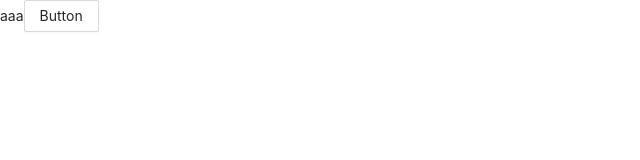
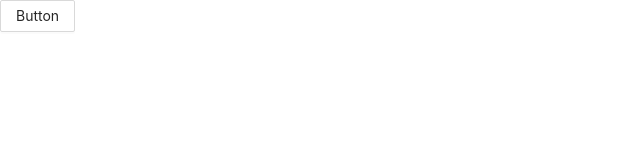
Before and after one commit to AFTM7512/workbox-web, a React app: page / in a window 1280 px wide. Shown: the top 160 px of the page, without its empty margins (0-640 px from the left). Built offline with nearby package versions, Linux system fonts and the light colour scheme.

Commit message:
update-删除多余目录结构

```diff
--- a/src/App.jsx
+++ b/src/app/App.jsx
@@ -1,11 +1,11 @@
-import style from "./test.scss"
-import "./test.less";
 import { Button } from "antd";
+
+import style from "./app.scss"
+
 
 function App() {
   return (
     <div className={ style.app }>
-      aaa
       <Button>Button</Button>
     </div>
   );
--- a/src/index.jsx
+++ b/src/index.jsx
@@ -2,7 +2,7 @@ import React from 'react';
 import ReactDOM from 'react-dom';
 import './index.css';
 import 'antd/dist/antd.less'
-import App from './App.jsx';
+import App from './app/App.jsx';
 
 ReactDOM.render(
   <React.StrictMode>
--- a/src/test.less
+++ /dev/null
@@ -1,4 +0,0 @@
-.app {
-  font-size: 18px;
-  font-weight: 550;
-}
```
Also changed, not shown: src/app/app.scss (renamed from src/test.scss), 1 other file (tests, documents, lock files or other folders).
